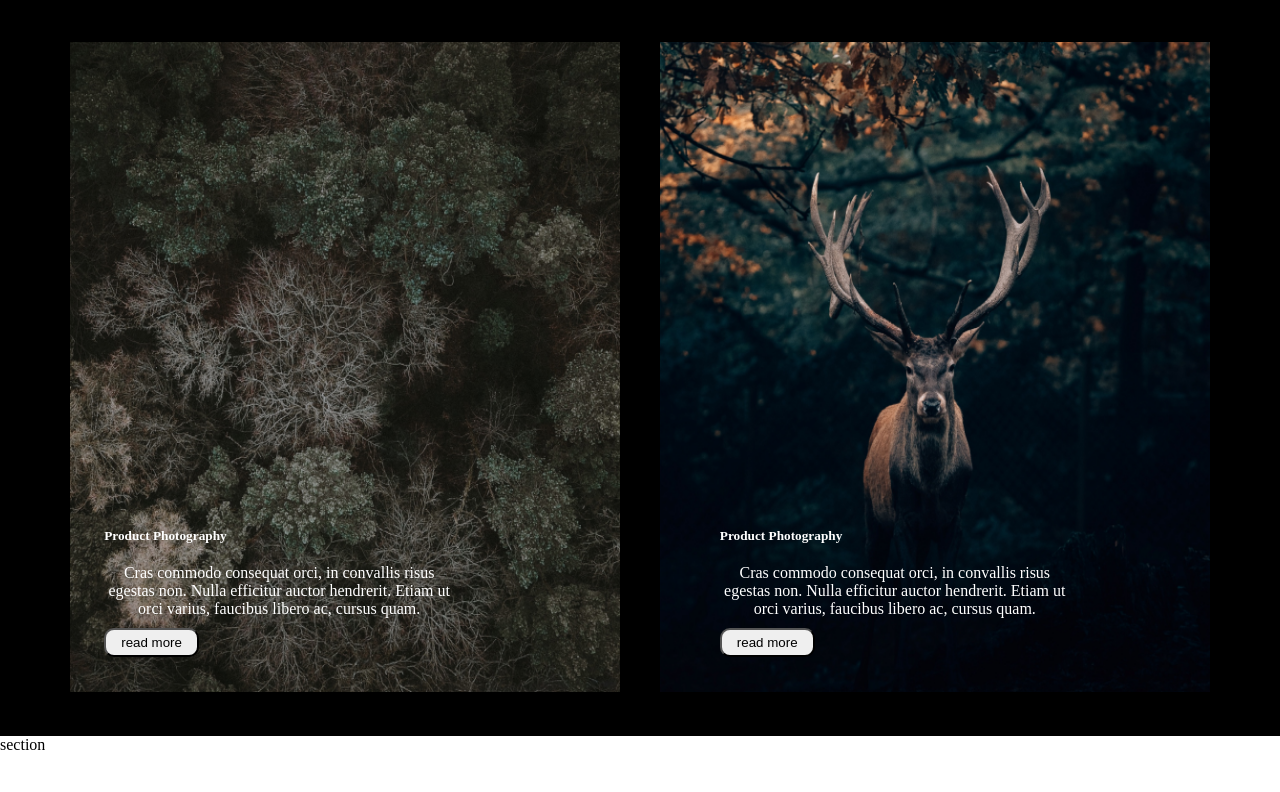
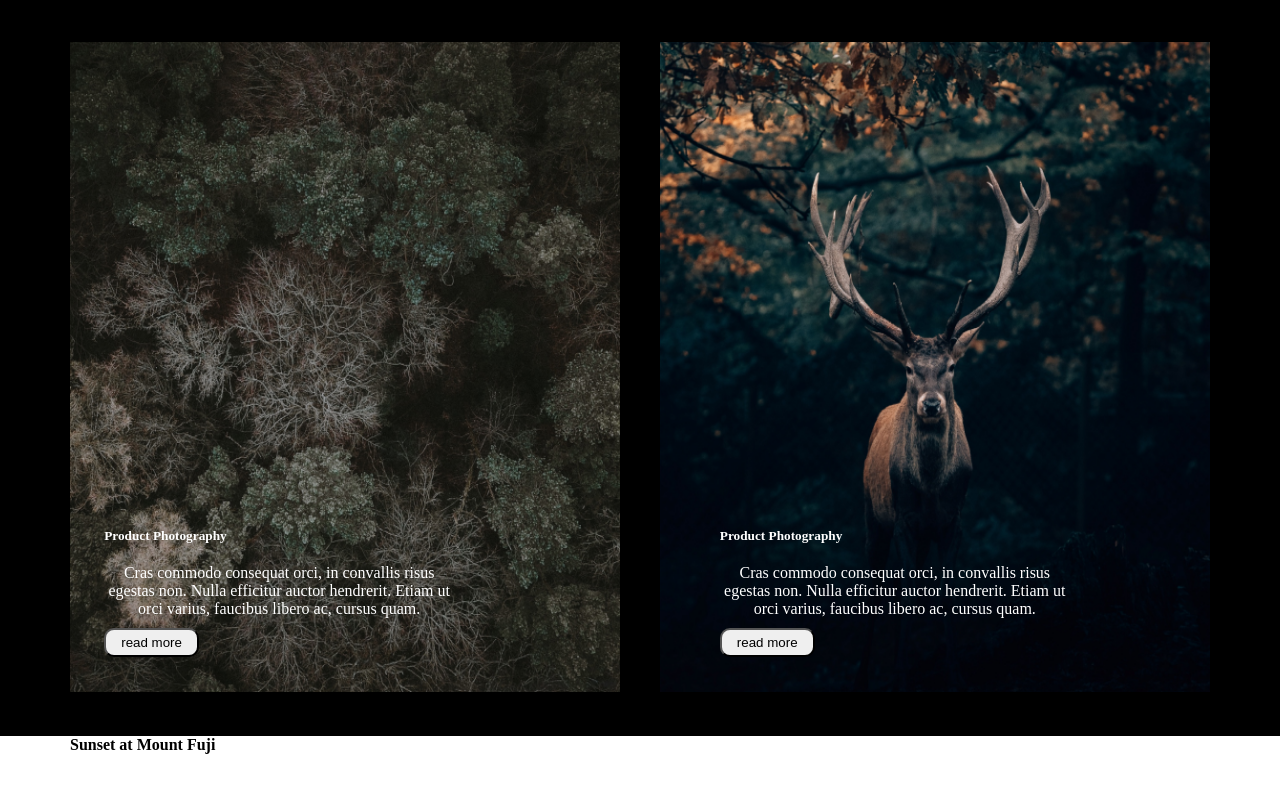
Before and after one commit to HJKMJK13/aperture, a plain HTML site: page index.html in a window 1280 px wide. Shown: the part 1566-2358 px from the top of the page. Before the commit the page ends 2320 px from the top, so only its background shows below. Drawn offline with Linux system fonts and the light colour scheme.

Commit message:
section mount started

```diff
--- a/index.html
+++ b/index.html
@@ -97,7 +97,14 @@
         </div>
     </section>
 
-    section
+    <section class="mount">
+        <div class="container">
+            <div class="mount_text">
+                <h4>Sunset at Mount Fuji</h4>
+                <p>Duis tristique sed lorem a vestibulum. Cras commodo consequat orci, in convallis risus egestas non.</p>
+            </div>
+        </div>
+    </section>
 
 </body>
 </html>
```
